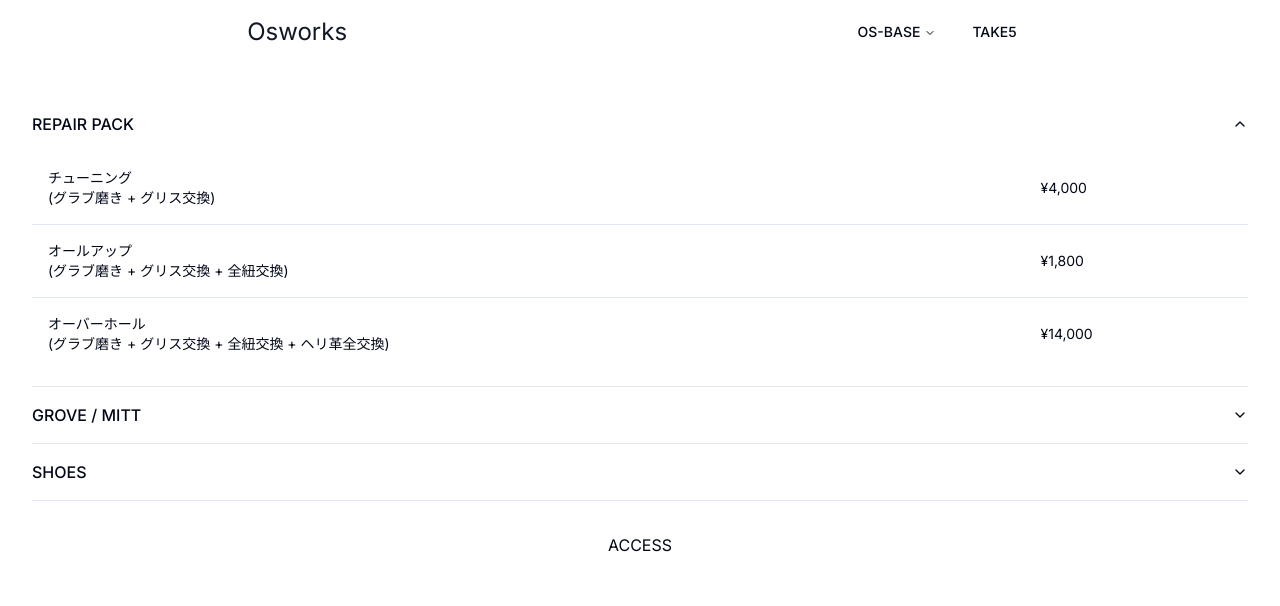
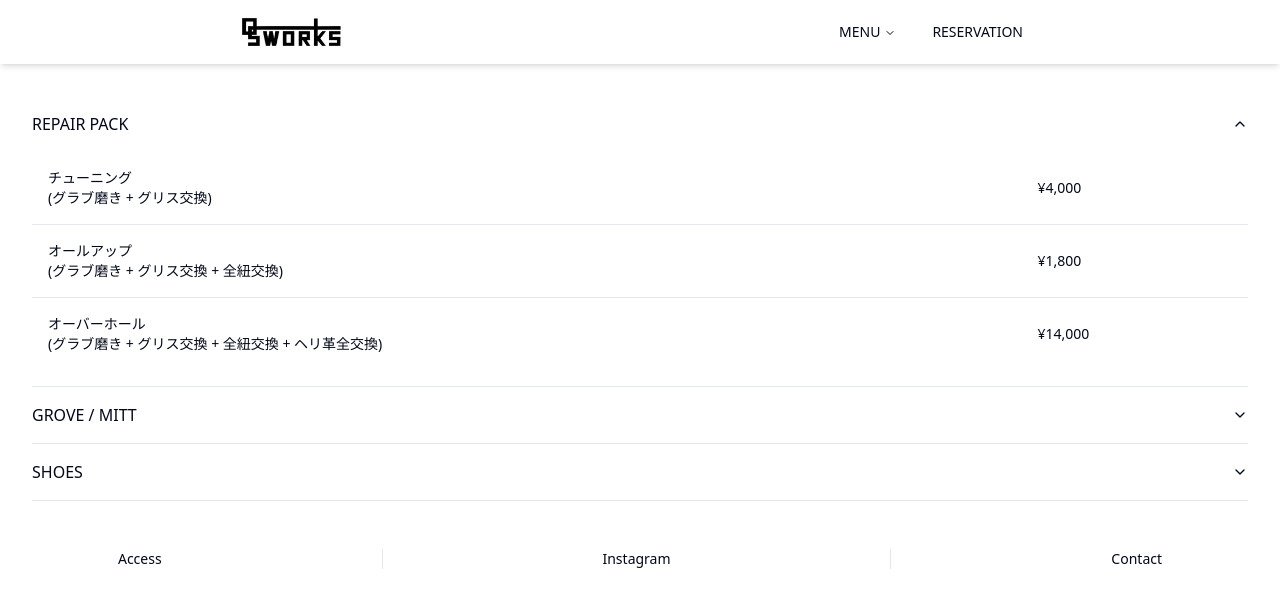
Before and after one commit to kyoto-kanko/osworks-corporate-site, a Next.js app: page /repair in a window 1280 px wide. Shown: the top 606 px of the page. Built offline with nearby package versions, Linux system fonts and the light colour scheme.

Commit message:
fix: top

```diff
--- a/src/app/globals.css
+++ b/src/app/globals.css
@@ -75,23 +75,6 @@
   }
 }
 
-.blinking-cursor {
-  font-weight: bold;
-  font-size: 2rem;
-  color: green;
-  -webkit-animation: blink 1s step-end infinite;
-  -moz-animation: blink 1s step-end infinite;
-  -ms-animation: blink 1s step-end infinite;
-  -o-animation: blink 1s step-end infinite;
-  animation: blink 1s step-end infinite;
+header {
+  z-index: 1000;
 }
-
-@keyframes blink {
-  from,
-  to {
-    color: transparent;
-  }
-  50% {
-    color: green;
-  }
-}
--- a/src/app/layout.tsx
+++ b/src/app/layout.tsx
@@ -10,11 +10,6 @@
   variable: "--font-sans",
 });
 
-export const metadata: Metadata = {
-  title: "Create Next App",
-  description: "Generated by create next app",
-};
-
 export default function RootLayout({
   children,
 }: Readonly<{
@@ -22,9 +17,17 @@
 }>) {
   return (
     <html lang="ja">
-      <body className={fontSans.className}>
+      <head>
+        <title>Osworks</title>
+        <meta
+          name="viewport"
+          content="width=device-width, initial-scale=1.0"
+          charSet="UTF-8"
+        />
+      </head>
+      <body className={fontSans.variable}>
         <Header />
-        {children}
+        <main className="pt-16">{children}</main>
         <Footer />
       </body>
     </html>
--- a/src/app/page.tsx
+++ b/src/app/page.tsx
@@ -1,11 +1,31 @@
-import Slideshow from "../components/Slideshow";
+"use client";
+import React, { useEffect, useState } from "react";
 
-export default function Home() {
+const images: string[] = [
+  "top/IMG_5031.jpg",
+  "top/IMG_5059.jpg",
+  "top/IMG_5192.jpg",
+  "top/IMG_5297.JPG",
+  "top/IMG_5408.PNG",
+  "top/IMG_9166.jpg",
+];
+
+const Home: React.FC = () => {
+  const [currentImageIndex, setCurrentImageIndex] = useState<number>(0);
+
+  useEffect(() => {
+    const interval = setInterval(() => {
+      setCurrentImageIndex((prev) => (prev + 1) % images.length);
+    }, 3000);
+    return () => clearInterval(interval);
+  }, []);
+
   return (
-    <main>
-      <div>
-        <Slideshow />
-      </div>
-    </main>
+    <div
+      className="w-full h-screen bg-cover bg-center duration-1000"
+      style={{ backgroundImage: `url(${images[currentImageIndex]})` }}
+    ></div>
   );
-}
+};
+
+export default Home;
--- a/src/components/Footer.tsx
+++ b/src/components/Footer.tsx
@@ -1,4 +1,5 @@
 import React from "react";
+import Image from "next/image";
 import {
   Drawer,
   DrawerClose,
@@ -9,23 +10,78 @@
   DrawerTitle,
   DrawerTrigger,
 } from "@/components/ui/drawer";
+import { Separator } from "@/components/ui/separator";
+
 import { Button } from "./ui/button";
 
 const Footer = () => {
   return (
-    <footer>
-      <div className="h-4 text-center">
+    <footer className="justify-around bottom-0 w-full bg-white p-4">
+      <div className="flex justify-around h-5 items-center space-x-4 text-sm">
+        <div>
+          <Drawer>
+            <DrawerTrigger>Access</DrawerTrigger>
+            <DrawerContent className="flex flex-col items-center justify-center h-3/4">
+              <DrawerDescription className="flex-1 w-full">
+                <div className="p-8 h-full w-full">
+                  <iframe
+                    src="https://www.google.com/maps/embed?pb=!1m18!1m12!1m3!1d3265.18272387588!2d135.96361017784068!3d35.077166972788255!2m3!1f0!2f0!3f0!3m2!1i1024!2i768!4f13.1!3m3!1m2!1s0x60017409793d5a8f%3A0x443ed96a83ffac3e!2z44CSNTI0LTAwNjEg5ruL6LOA55yM5a6I5bGx5biC6LWk6YeO5LqV55S677yS77yW77yU!5e0!3m2!1sja!2sjp!4v1718207336041!5m2!1sja!2sjp"
+                    className="w-full h-full"
+                    loading="lazy"
+                  ></iframe>
+                </div>
+              </DrawerDescription>
+              <DrawerFooter>
+                <DrawerClose>
+                  <Button variant="outline">閉じる</Button>
+                </DrawerClose>
+              </DrawerFooter>
+            </DrawerContent>
+          </Drawer>
+        </div>
+        <Separator orientation="vertical" />
         <Drawer>
-          <DrawerTrigger>ACCESS</DrawerTrigger>
+          <DrawerTrigger>Instagram</DrawerTrigger>
           <DrawerContent>
-            <DrawerTitle className="8">工房住所</DrawerTitle>
+            <DrawerDescription className="flex justify-center">
+              <a href="https://www.instagram.com/_os_works_">
+                <Image
+                  src="/instagram/os-works-qr.jpg"
+                  alt="Instagram QR Code"
+                  width={500}
+                  height={500}
+                />
+              </a>
+            </DrawerDescription>
+            <DrawerFooter>
+              <DrawerClose>
+                <Button variant="outline">閉じる</Button>
+              </DrawerClose>
+            </DrawerFooter>
+          </DrawerContent>
+        </Drawer>
+        <Separator orientation="vertical" />
+        <Drawer>
+          <DrawerTrigger>Contact</DrawerTrigger>
+          <DrawerContent>
             <DrawerDescription>
-              <iframe
-                src="https://www.google.com/maps/embed?pb=!1m18!1m12!1m3!1d3265.18272387588!2d135.96361017784068!3d35.077166972788255!2m3!1f0!2f0!3f0!3m2!1i1024!2i768!4f13.1!3m3!1m2!1s0x60017409793d5a8f%3A0x443ed96a83ffac3e!2z44CSNTI0LTAwNjEg5ruL6LOA55yM5a6I5bGx5biC6LWk6YeO5LqV55S677yS77yW77yU!5e0!3m2!1sja!2sjp!4v1718207336041!5m2!1sja!2sjp"
-                width="500"
-                height="250"
-                loading="lazy"
-              ></iframe>
+              <div className="p-8 flex justify-center">
+                <div className="flex flex-col items-start space-y-2">
+                  <div className="text-gray-300 hover:text-white">
+                    <a href="tel:090-7823-1955">TELL: 090-7823-1955</a>
+                  </div>
+                  <div className="text-gray-300 hover:text-white">
+                    <a href="mailto:os.works1996@gmail.com">
+                      EMAIL: os.works1996@gmail.com
+                    </a>
+                  </div>
+                  <div className="text-gray-300 hover:text-white">
+                    <a href="https://lin.ee/1ev9Xy5">
+                      公式LINE: https://lin.ee/1ev9Xy5
+                    </a>
+                  </div>
+                </div>
+              </div>
             </DrawerDescription>
             <DrawerFooter>
               <DrawerClose>
--- a/src/components/Header.tsx
+++ b/src/components/Header.tsx
@@ -13,6 +13,7 @@
   NavigationMenuTrigger,
   navigationMenuTriggerStyle,
 } from "@/components/ui/navigation-menu";
+import Image from "next/image";
 
 const components: { title: string; href: string; description: string }[] = [
   {
@@ -22,28 +23,29 @@
       "A modal dialog that interrupts the user with important content and expects a response.",
   },
   {
-    title: "革製品",
+    title: "マーキング",
     href: "/docs/primitives/hover-card",
     description:
       "For sighted users to preview content available behind a link.",
-  },
-  {
-    title: "トレーニングブース",
-    href: "/docs/primitives/progress",
-    description:
-      "Displays an indicator showing the completion progress of a task, typically displayed as a progress bar.",
   },
 ];
 
 const Header = () => {
   return (
-    <div className="h-16 flex items-center justify-around">
-      <div className="text-2xl text-gray-900 dark:text-white">Osworks</div>
+    <header className="h-16 fixed top-0 left-0 right-0 flex items-center justify-around bg-white z-1000 shadow-md">
+      <a href="/">
+        <Image
+          src="/logo/logo.jpg"
+          alt="OSWORKS Logo"
+          width={100}
+          height={100}
+        />
+      </a>
       <div>
         <NavigationMenu>
           <NavigationMenuList>
             <NavigationMenuItem>
-              <NavigationMenuTrigger>OS-BASE</NavigationMenuTrigger>
+              <NavigationMenuTrigger>MENU</NavigationMenuTrigger>
               <NavigationMenuContent>
                 <ul className="grid w-[400px] gap-3 p-4 md:w-[500px] md:grid-cols-2 lg:w-[600px] ">
                   {components.map((component) => (
@@ -61,14 +63,14 @@
             <NavigationMenuItem>
               <Link href="/docs" legacyBehavior passHref>
                 <NavigationMenuLink className={navigationMenuTriggerStyle()}>
-                  TAKE5
+                  RESERVATION
                 </NavigationMenuLink>
               </Link>
             </NavigationMenuItem>
           </NavigationMenuList>
         </NavigationMenu>
       </div>
-    </div>
+    </header>
   );
 };
 const ListItem = React.forwardRef<
```
Also changed, not shown: public/instagram/os-works-qr.jpg (added), public/logo/logo.jpg (added).
